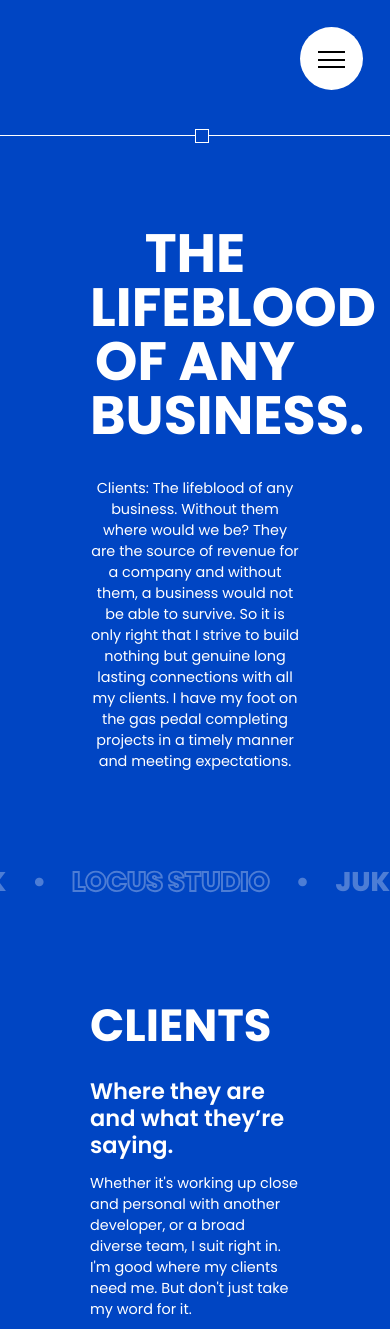
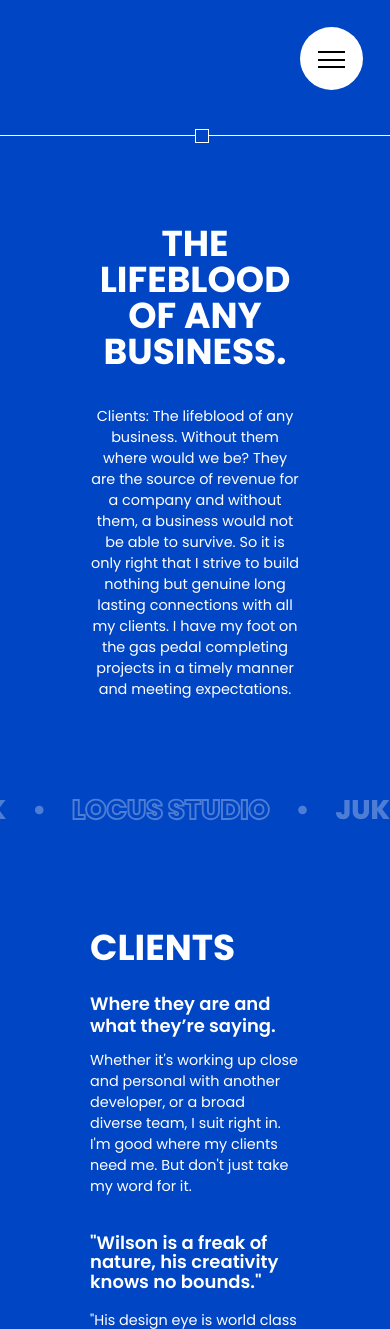
Before and after one commit to Williz4/myportfolio, a website built with Vite: page clients.html in a window 390 px wide. Shown: the top 1329 px of the page. Built offline with nearby package versions, Linux system fonts and the light colour scheme.

Commit message:
Media Queries Added

```diff
--- a/assets/css/about.css
+++ b/assets/css/about.css
@@ -26,6 +26,9 @@
 	/*Typography*/
 	--h2--font-size: 6rem;
 	--h3-font-size: 5rem;
+	--h4-font-size: 4rem;
+	--h5-font-size: 3rem;
+	--h6-font-size: 2.5rem;
 	--p-font-size: 1.6rem;
 	--button-font-size: 1.7rem;
 }
@@ -297,6 +300,12 @@ body {
 	transition: all .4s;
 }
 
+@media (max-width: 37.5em) {
+	.navigation__link, .navigation__link:link, .navigation__link:visited {
+		font-size: 2.3rem;
+	}
+}
+
 .navigation__link:hover, .navigation__link:active {
 	background-position: 100%;
 	color: var(--black);
@@ -341,6 +350,13 @@ body {
 	font-size: var(--h2--font-size);
 	text-transform: uppercase;
 	line-height: 6rem;
+}
+
+@media (max-width: 37.5em) {
+	.hero__title {
+		font-size: var(--h4-font-size);
+		line-height: 1;
+	}
 }
 
 .hero__title span {
@@ -437,6 +453,12 @@ body {
 .card__title {
 	font-size: 2.6rem;
 	margin-bottom: 1.2rem;
+}
+
+@media (max-width: 37.5em) {
+	.card__title {
+		font-size: 2rem;
+	}
 }
 
 .card__text {
--- a/assets/css/clients.css
+++ b/assets/css/clients.css
@@ -300,6 +300,12 @@ body {
 	transition: all .4s;
 }
 
+@media (max-width: 37.5em) {
+	.navigation__link, .navigation__link:link, .navigation__link:visited {
+		font-size: 2.3rem;
+	}
+}
+
 .navigation__link:hover, .navigation__link:active {
 	background-position: 100%;
 	color: var(--black);
@@ -345,6 +351,13 @@ body {
 	font-size: var(--h2--font-size);
 	text-transform: uppercase;
 	line-height: 6rem;
+}
+
+@media (max-width: 37.5em) {
+	.hero__title {
+		font-size: var(--h4-font-size);
+		line-height: 1;
+	}
 }
 
 .hero__title span {
@@ -431,11 +444,23 @@ body {
 	text-transform: uppercase;
 }
 
+@media (max-width: 37.5em) {
+	.brief__title {
+		font-size: var(--h4-font-size);
+	}
+}
+
 .brief__subtitle {
 	font-weight: 600;
 	line-height: 1.2;
 	font-size: var(--h6-font-size);
 	margin-bottom: 1.5rem;
+}
+
+@media (max-width: 37.5em) {
+	.brief__subtitle {
+		font-size: 2rem;
+	}
 }
 
 .brief__text {
@@ -472,6 +497,13 @@ body {
 	font-size: var(--h6-font-size);
 	line-height: 1.1;
 	margin-bottom: 2rem;
+}
+
+@media (max-width: 37.5em) {
+	.card__title {
+		font-size: 2rem;
+		font-weight: 600;
+	}
 }
 
 .card__text {
--- a/assets/css/contact.css
+++ b/assets/css/contact.css
@@ -27,6 +27,8 @@
 	--h2--font-size: 6rem;
 	--h3-font-size: 5rem;
 	--h4-font-size: 4rem;
+	--h5-font-size: 3rem;
+	--h6-font-size: 2.5rem;
 	--p-font-size: 1.6rem;
 	--button-font-size: 1.7rem;
 }
@@ -298,6 +300,12 @@ body {
 	transition: all .4s;
 }
 
+@media (max-width: 37.5em) {
+	.navigation__link, .navigation__link:link, .navigation__link:visited {
+		font-size: 2.3rem;
+	}
+}
+
 .navigation__link:hover, .navigation__link:active {
 	background-position: 100%;
 	color: var(--black);
@@ -342,6 +350,13 @@ body {
 	font-size: var(--h2--font-size);
 	text-transform: uppercase;
 	line-height: 6rem;
+}
+
+@media (max-width: 37.5em) {
+	.hero__title {
+		font-size: var(--h4-font-size);
+		line-height: 1;
+	}
 }
 
 .hero__title span {
@@ -407,6 +422,12 @@ body {
 
 .contacts__title {
 	font-size: var(--h4-font-size);
+}
+
+@media (max-width: 37.5em) {
+	.contacts__title {
+		font-size: var(--h5-font-size);
+	}
 }
 
 .contacts__text {
--- a/assets/css/portfolio.css
+++ b/assets/css/portfolio.css
@@ -28,6 +28,7 @@
 	--h3-font-size: 5rem;
 	--h4-font-size: 4rem;
 	--h5-font-size: 3rem;
+	--h6-font-size: 2.5rem;
 	--p-font-size: 1.6rem;
 	--button-font-size: 1.7rem;
 }
@@ -299,6 +300,12 @@ body {
 	transition: all .4s;
 }
 
+@media (max-width: 37.5em) {
+	.navigation__link, .navigation__link:link, .navigation__link:visited {
+		font-size: 2.3rem;
+	}
+}
+
 .navigation__link:hover, .navigation__link:active {
 	background-position: 100%;
 	color: var(--black);
@@ -343,6 +350,13 @@ body {
 	font-size: var(--h2--font-size);
 	text-transform: uppercase;
 	line-height: 6rem;
+}
+
+@media (max-width: 37.5em) {
+	.hero__title {
+		font-size: var(--h4-font-size);
+		line-height: 1;
+	}
 }
 
 .hero__title span {
@@ -499,6 +513,13 @@ body {
 	text-transform: uppercase;
 	line-height: 5rem;
 	margin-bottom: 2rem;
+}
+
+@media (max-width: 37.5em) {
+	.project__title {
+		font-size: var(--h5-font-size);
+		line-height: 1;
+	}
 }
 
 .project__client {
--- a/assets/css/sup.css
+++ b/assets/css/sup.css
@@ -28,6 +28,7 @@
 	--h3-font-size: 5rem;
 	--h4-font-size: 4rem;
 	--h5-font-size: 3rem;
+	--h6-font-size: 2.5rem;
 	--p-font-size: 1.6rem;
 	--button-font-size: 1.7rem;
 }
@@ -299,6 +300,12 @@ body {
 	transition: all .4s;
 }
 
+@media (max-width: 37.5em) {
+	.navigation__link, .navigation__link:link, .navigation__link:visited {
+		font-size: 2.3rem;
+	}
+}
+
 .navigation__link:hover, .navigation__link:active {
 	background-position: 100%;
 	color: var(--black);
@@ -344,6 +351,13 @@ body {
 	font-size: var(--h2--font-size);
 	text-transform: uppercase;
 	line-height: 6rem;
+}
+
+@media (max-width: 37.5em) {
+	.hero__title {
+		font-size: var(--h4-font-size);
+		line-height: 1;
+	}
 }
 
 .hero__title span {
@@ -435,6 +449,12 @@ body {
 	line-height: 5rem;
 }
 
+@media (max-width: 37.5em) {
+	.section__info h2 {
+		font-size: var(--h5-font-size);
+	}
+}
+
 .section__info p {
 	font-size: var(--p-font-size);
 }
@@ -496,6 +516,12 @@ body {
 .card__title {
 	font-size: 2.6rem;
 	margin-bottom: 1.2rem;
+}
+
+@media (max-width: 37.5em) {
+	.card__title {
+		font-size: 2.4rem;
+	}
 }
 
 .card__text {
```
